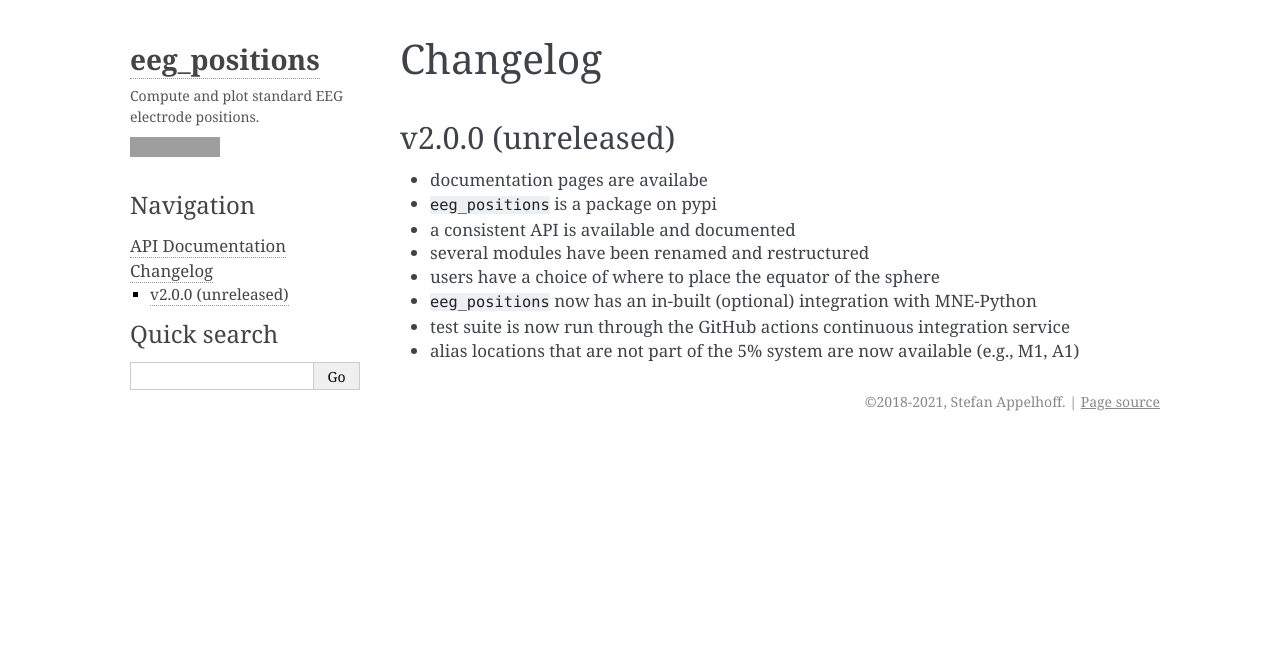
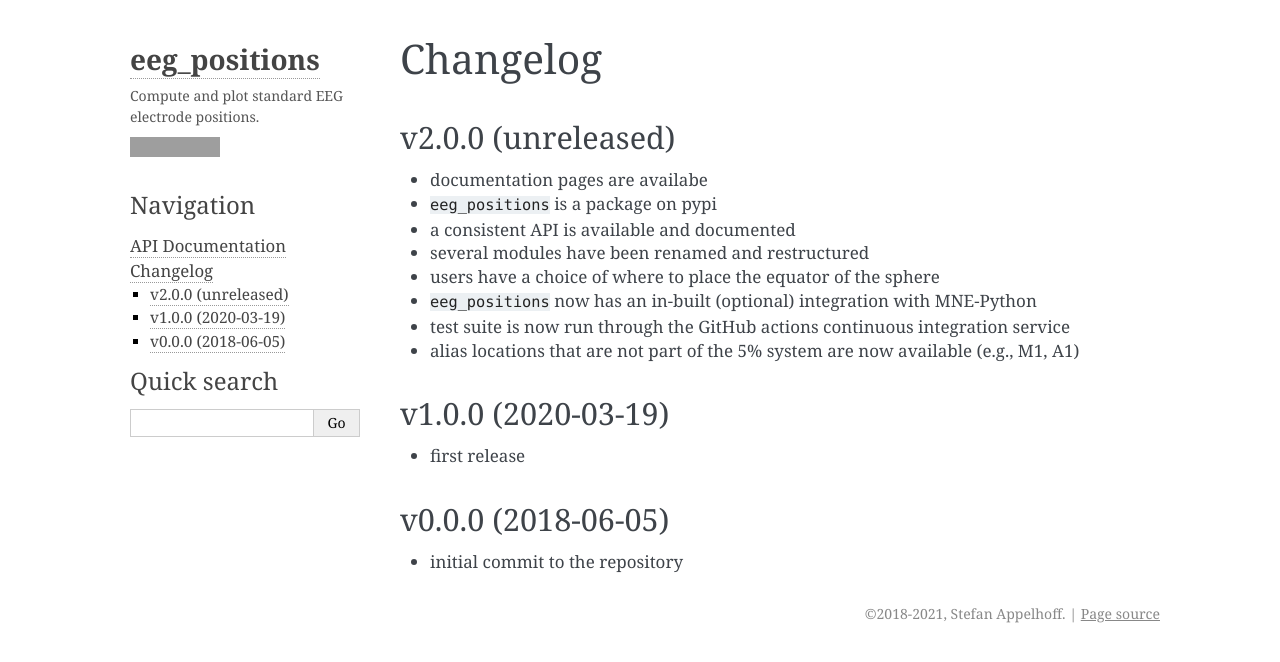
Before and after one commit to sappelhoff/eeg_positions, a Sphinx documentation site: the page built from docs/changes.rst, in a window 1280 px wide. Shown: the top 662 px of the page. Built offline with Sphinx 7.4.7, drawn with Linux system fonts in a browser that asks for light colours; pages that are not in the unit, such as notebooks, are missing from menus; grey boxes are pictures that could not be loaded.

Commit message:
more changes entries

```diff
--- a/docs/changes.rst
+++ b/docs/changes.rst
@@ -15,3 +15,11 @@ v2.0.0 (unreleased)
 - ``eeg_positions`` now has an in-built (optional) integration with MNE-Python
 - test suite is now run through the GitHub actions continuous integration service
 - alias locations that are not part of the 5% system are now available (e.g., M1, A1)
+
+v1.0.0 (2020-03-19)
+-------------------
+- first release
+
+v0.0.0 (2018-06-05)
+-------------------
+- initial commit to the repository
```
